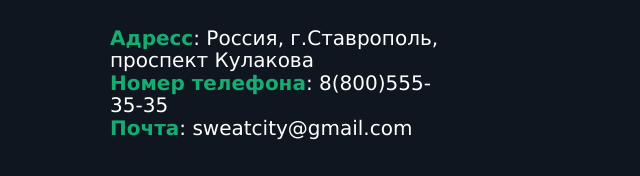
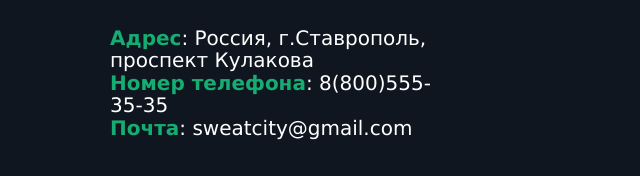
Before and after one commit to Solovejko/Web8lab, a plain HTML site: page contact.html in a window 1280 px wide. Shown: the part 758-934 px from the top of the page, 0-640 px from the left. Drawn offline with Linux system fonts and the light colour scheme.

Commit message:
edit Адрессссссс

```diff
--- a/contact.html
+++ b/contact.html
@@ -32,7 +32,7 @@
                 <ul class="nospace btmspace-30 linklist contact2">
                     <li><i class="fa fa-map-marker"></i>
                         <address>
-                            <span class="firstlt">Адресс</span>: Россия, г.Ставрополь, проспект Кулакова
+                            <span class="firstlt">Адрес</span>: Россия, г.Ставрополь, проспект Кулакова
                         </address>
                     </li>
                     <li><i class="fa fa-phone"></i><span class="firstlt">Номер телефона</span>: 8(800)555-35-35</li>
```
